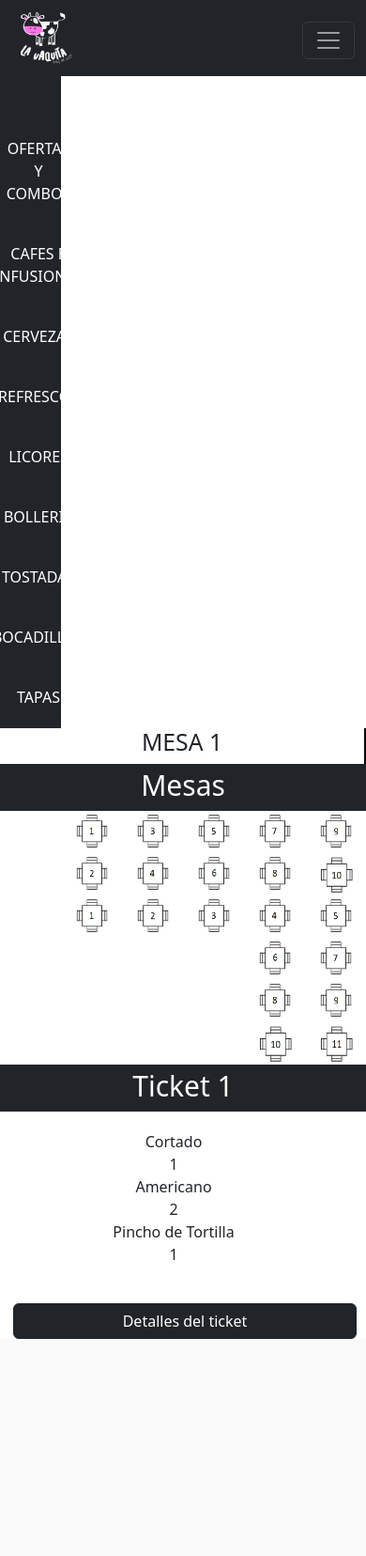
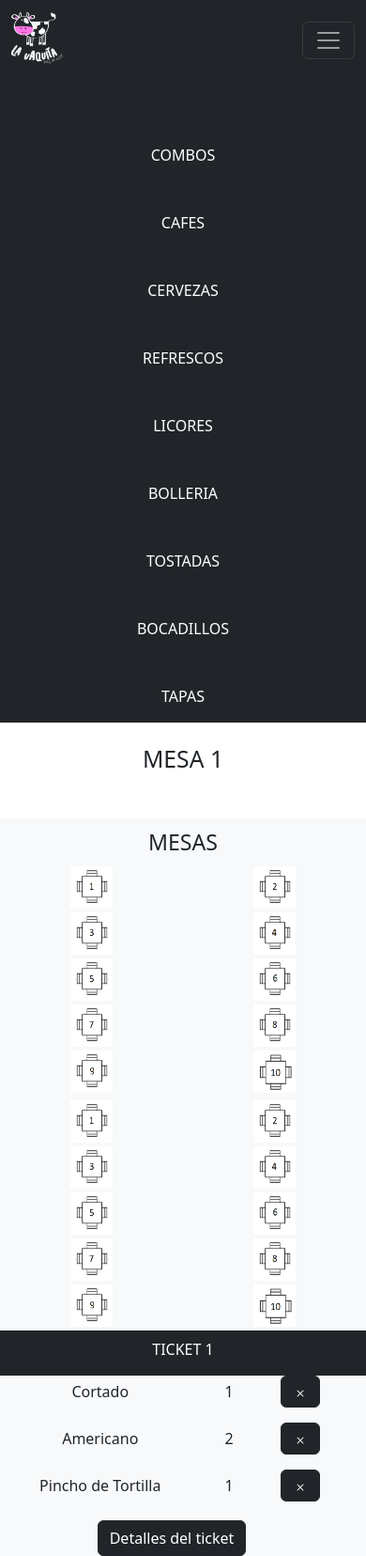
Before and after one commit to KiksoS/TPVproyect, a PHP site: page / in a window 390 px wide. Shown: the whole page at 94% size. Before the commit the page ends 1425 px from the top, so only its background shows below. Run offline with PHP 8.4, Linux system fonts and the light colour scheme; the visitor is signed in with stand-in values (Sample User, id 1); data comes from the database, SQL or seed files in the repository; some libraries are stand-ins or nearby versions.

Commit message:
fix responsive add multiple button
only add button to delete a item don't work yet

```diff
--- a/Assets/css/index.css
+++ b/Assets/css/index.css
@@ -17,14 +17,6 @@
 
 }
 
-.lateral a {
-  position: relative;
-  display: block;
-  padding: 5px;
-  color: #ffffff;
-  text-decoration: none;
-  margin-left: 15px;
-}
 
 
 .lateral a::before {
@@ -45,11 +37,12 @@
   transform: scaleX(1);
 }
 
+.lateral a:hover {
+  color: #c7094f;
+}
+
 
 /* --------------------------------aside---------------------------------- */
-.ticket {
-  padding-top: 20px;
-}
 
 .titulo2 {
   height: 50px;
@@ -72,122 +65,6 @@
 .mesa a img {
   height: 45px;
   width: 45px;
-}
-
-/* --------------------------------calculadora---------------------------------- */
-
-
-.lateral li {
-  display: flex;
-  width: 100%;
-  text-decoration: none;
-  text-transform: uppercase;
-  justify-content: center;
-  padding-left: 10px;
-}
-
-.lateral a {
-  position: relative;
-  display: block;
-  padding: 5px;
-  color: #ffffff;
-  text-decoration: none;
-
-}
-
-.lateral a::before {
-  content: '';
-  position: absolute;
-  bottom: 0;
-  left: 0;
-  width: 100%;
-  height: 2px;
-  background: linear-gradient(to right, #ffffff, #dfa9bd, #e9b6c9);
-  z-index: 1;
-  transform: scaleX(0);
-  transform-origin: left;
-  transition: transform 0.25s ease-in-out;
-}
-
-.lateral a:hover::before {
-  transform: scaleX(1);
-}
-
-/* --------------------------------calculadora---------------------------------- */
-
-.calculator {
-  display: flex;
-  flex-direction: column;
-  align-items: center;
-  background-color: #fcfbfb;
-  border: 2px solid #ccc;
-  border-radius: 5px;
-  padding: 22px;
-  box-shadow: 0px 0px 10px rgba(0, 0, 0, 0.1);
-  height: 500px;
-}
-
-.result {
-  width: 100%;
-  height: 60px;
-  margin-bottom: 20px;
-  margin-top: 10px;
-  font-size: 24px;
-  text-align: right;
-  padding: 5px;
-  background-color: #fff;
-  border: 1px solid #ccc;
-  border-radius: 5px;
-}
-
-.keypad {
-  margin-top: 5px;
-  display: flex;
-  flex-wrap: wrap;
-  justify-content: center;
-  gap: 10px;
-}
-
-.key {
-  margin-top: 10px;
-  flex: 35 35 35px;
-  height: 45px;
-  font-size: 30px;
-  background-color: #fff;
-  border: 1px solid #ccc;
-  border-radius: 5px;
-  cursor: pointer;
-  transition: background-color 0.3s ease;
-}
-
-.key:hover {
-  background-color: #e6e6e6;
-}
-
-.key.operator {
-  background-color: #f2f2f2;
-}
-
-
-.key.equal {
-  background-color: rgb(25, 25, 25);
-  color: #fff;
-  border: none;
-  flex: 2;
-}
-
-.key .c {
-  flex: 3;
-}
-
-
-.key.equal:hover {
-  transition: background-color 0.3s ease;
-}
-
-.key.zero {
-  flex-basis: 120px;
-  flex: 2;
 }
 
 
@@ -334,12 +211,3 @@ button {
   text-align: center; font-size: 40px;
 
 }
-
-.ticket{
-  padding-top: 20px;
-  margin-left: 2px;
-}
-
-.bticket{
-  margin-top: 40px;
-}
--- a/index.php
+++ b/index.php
@@ -20,71 +20,86 @@ $tickRepository = new TicketRepository;
 	<meta charset="UTF-8">
 	<meta http-equiv="X-UA-Compatible" content="IE=edge">
 	<meta name="viewport" content="width=device-width, initial-scale=1.0">
-	<link href="https://cdn.jsdelivr.net/npm/bootstrap@5.3.0-alpha3/dist/css/bootstrap.min.css" rel="stylesheet" integrity="sha384-KK94CHFLLe+nY2dmCWGMq91rCGa5gtU4mk92HdvYe+M/SXH301p5ILy+dN9+nJOZ" crossorigin="anonymous">
+	<link href="https://cdn.jsdelivr.net/npm/bootstrap@5.3.8/dist/css/bootstrap.min.css" rel="stylesheet" integrity="sha384-sRIl4kxILFvY47J16cr9ZwB07vP4J8+LH7qKQnuqkuIAvNWLzeN8tE5YBujZqJLB" crossorigin="anonymous">
 	<link href="./Assets/css/index.css" rel="stylesheet">
 	<link rel="stylesheet" href="https://cdnjs.cloudflare.com/ajax/libs/font-awesome/5.14.0/css/all.min.css">
+
 	<title>La vaquita</title>
 </head>
 
-<body class="vh-100">
+<body class="vh-min-100 d-flex flex-column">
 	<header>
 		<!-- nav -->
-		<nav class="navbar navbar-expand-lg bg-dark lateral" data-bs-theme="dark">
+<nav class="navbar navbar-expand-lg bg-dark" data-bs-theme="dark">
 	<div class="container-fluid">
-				<div class="navbar-brand" href="#">
-					<img src="./Assets/imgs/mesas/logo2.png" alt="Logo" width="55" height="55" style="margin-left:10px">
-				</div>
-				<button class="navbar-toggler" type="button" data-bs-toggle="collapse" data-bs-target="#navbarSupportedContent" aria-controls="navbarSupportedContent" aria-expanded="false" aria-label="Toggle navigation">
+
+		<a class="navbar-brand" href="#">
+			<img src="./Assets/imgs/mesas/logo2.png" alt="Logo" width="55" height="55">
+		</a>
+
+		<button class="navbar-toggler" type="button"
+			data-bs-toggle="collapse"
+			data-bs-target="#navbarSupportedContent"
+			aria-controls="navbarSupportedContent"
+			aria-expanded="false"
+			aria-label="Toggle navigation">
 			<span class="navbar-toggler-icon"></span>
 		</button>
+
 		<div class="collapse navbar-collapse" id="navbarSupportedContent">
-					<ul class="navbar-nav ms-auto mb-2 mb-lg-0">
+			<ul class="navbar-nav ms-auto mb-2 mb-lg-0 align-items-lg-center">
+
 				<li class="nav-item">
-							<a class="nav-link active" aria-current="page" href="index.php">INICIO</a>
+					<a class="nav-link active" href="index.php">INICIO</a>
 				</li>
+
 				<li class="nav-item">
 					<a class="nav-link" href="empleados.php">EMPLEADOS</a>
 				</li>
+
 				<li class="nav-item">
 					<a class="nav-link" href="caja.php" onclick="return false;">CAJA</a>
 				</li>
-						<a class="navbar-brand log-out" href="destroySession.php">
-							<img src="./Assets/imgs/log-out.png" alt="Logo" width="40" height="40">
+
+				<li class="nav-item ms-lg-3">
+					<a class="nav-link p-0" href="destroySession.php">
+						<img src="./Assets/imgs/log-out.png" alt="Logout" width="40" height="40">
 					</a>
+				</li>
+
 			</ul>
 		</div>
+
 	</div>
 </nav>
+
 	</header>
 
 	<!-- MAIN -->
-	<main class="vh-100">
-		<div class="container-fluid ">
-			<div class="row text-center vh-100">
+	<main>
+		<div class="container">
+			<div class="row text-center min-vh-100">
 				<!-- LATERAL -->
-				<div class="col-2 bg-dark lateral2 lateral text-center">
-					<ul>
-						<li style="margin-top: 30px;"><a href="/categoria.php?categoria=Combos">Ofertas y Combos</a></li>
-						<li style="margin-top: 30px;"><a href="/categoria.php?categoria=Cafes">Cafes e Infusiones</a></li>
-						<li style="margin-top: 30px;"><a href="/categoria.php?categoria=Cervezas">Cervezas</a></li>
-						<li style="margin-top: 30px;"><a href="/categoria.php?categoria=Refrescos">Refrescos</a></li>
-						<li style="margin-top: 30px;"><a href="/categoria.php?categoria=Licores">Licores</a></li>
-						<li style="margin-top: 30px;"><a href="/categoria.php?categoria=Bolleria">Bolleria</a></li>
-						<li style="margin-top: 30px;"><a href="/categoria.php?categoria=Tostadas">Tostadas</a></li>
-						<li style="margin-top: 30px;"><a href="/categoria.php?categoria=Bocadillos">Bocadillos </a></li>
-						<li style="margin-top: 30px;"><a href="/categoria.php?categoria=Tapas">Tapas</a></li>
+				<div class="col-12 col-md-3 col-lg-2 bg-dark">
+					<ul class="list-unstyled mt-4 lateral">
+						<?php
+						$categories = $proRepository->getAllCategory();
+						foreach ($categories as $cat) {
+							print "<li class='pt-5'><a class='text-white text-decoration-none ' href='/categoria.php?categoria=$cat'>$cat</a></li>";
+						}
+						?>
 					</ul>
 				</div>
 				<!-- CENTRO -->
-				<div class="col-xxl-8 col-lg-10" style="border-right:2px solid black;">
-					<div class="container text-center">
+				<div class="col-12 col-md-8 col-lg-7">
+					<div class="container py-4">
 						<div class="row text-center ">
 							<?php
 							if ($mesa == "") {
 
 								print "<h1> Selecciona un numero de Mesa</h1>";
 							} else {
-								print "<h2>MESA $mesa</h2>";
+								print "<h2 class='mb-4'>MESA $mesa</h2>";
 								print $proRepository->drawProductCard($proRepository->getAllCategoryProduct($category));
 							}
 
@@ -93,88 +108,38 @@ $tickRepository = new TicketRepository;
 					</div>
 				</div>
 				<!-- ASIDE -->
-				<div class="col-xxl-2 col-lg-12 text-center">
+				<div class="col-12 col-lg-3 bg-light">
 
-					<div class="row">
-						<div class="col-12 text-center titulo2 bg-dark">
-							<p> Mesas </p>
+					<div class="row gy-1 py-1">
+						<div class="col-12 text-center py-2">
+							<h3 class="m-0 "> MESAS </h3>
 						</div>
-						<div class="col-2 offset-2 mesa">
-							<a href="/mesa.php?mesa=1T"> <img src="./Assets/imgs/mesas/1.png" alt="mesa 1T"> </a>
+						<?php for ($i = 1; $i <= 10; $i++): ?>
+						<div class="col-6 col-lg-4 mesa">
+							<a href="/mesa.php?mesa=<?php echo $i ?>T">
+								<img class="img-fluid" src="./Assets/imgs/mesas/<?php echo $i ?>.png" alt="mesa <?php echo $i ?>">
+							</a>
 						</div>
-						<div class="col-2 mesa">
-							<a href="/mesa.php?mesa=3T"> <img src="./Assets/imgs/mesas/3.png" alt="mesa 3T"> </a>
+						<?php endfor; ?>
+
+
 					</div>
-						<div class="col-2 mesa">
-							<a href="/mesa.php?mesa=5T"> <img src="./Assets/imgs/mesas/5.png" alt="mesa 5T"> </a>
+					<div class="row gy-1 py-1">
+						<?php for ($i = 1; $i <= 10; $i++): ?>
+						<div class="col-6 col-lg-4 mesa">
+							<a href="/mesa.php?mesa=<?php echo $i ?>T">
+								<img class="img-fluid" src="./Assets/imgs/mesas/<?php echo $i ?>.png" alt="mesa <?php echo $i ?>">
+							</a>
 						</div>
-						<div class="col-2 mesa">
-							<a href="/mesa.php?mesa=7T"> <img src="./Assets/imgs/mesas/7.png" alt="mesa 7T"> </a>
-						</div>
-						<div class="col-2 mesa">
-							<a href="/mesa.php?mesa=9T"> <img src="./Assets/imgs/mesas/9.png" alt="mesa 9T"> </a>
-						</div>
-					</div>
-					<div class="row">
-						<div class="col-2 offset-2 mesa">
-							<a href="/mesa.php?mesa=2T"> <img src="./Assets/imgs/mesas/2.png" alt="mesa 2T"> </a>
-						</div>
-						<div class="col-2 mesa">
-							<a href="/mesa.php?mesa=4T"> <img src="./Assets/imgs/mesas/4.png" alt="mesa 4T"> </a>
-						</div>
-						<div class="col-2 mesa">
-							<a href="/mesa.php?mesa=6T"> <img src="./Assets/imgs/mesas/6.png" alt="mesa 6T"> </a>
-						</div>
-						<div class="col-2 mesa">
-							<a href="/mesa.php?mesa=8T"> <img src="./Assets/imgs/mesas/8.png" alt="mesa 8T"> </a>
-						</div>
-						<div class="col-2 mesa">
-							<a href="/mesa.php?mesa=10T"> <img src="./Assets/imgs/mesas/10.png" alt="mesa 10T"> </a>
-						</div>
-					</div>
-					<div class="row">
-						<div class="col-2 offset-2 mesa">
-							<a href="/mesa.php?mesa=1"> <img src="./Assets/imgs/mesas/1.png" alt="mesa 1"> </a>
-						</div>
-						<div class="col-2 mesa">
-							<a href="/mesa.php?mesa=2"> <img src="./Assets/imgs/mesas/2.png" alt="mesa 2"> </a>
-						</div>
-						<div class="col-2 mesa">
-							<a href="/mesa.php?mesa=3"> <img src="./Assets/imgs/mesas/3.png" alt="mesa 3"> </a>
-						</div>
-						<div class="col-2 mesa">
-							<a href="/mesa.php?mesa=4"> <img src="./Assets/imgs/mesas/4.png" alt="mesa 4"> </a>
-						</div>
-						<div class="col-2 mesa">
-							<a href="/mesa.php?mesa=5"> <img src="./Assets/imgs/mesas/5.png" alt="mesa 5"> </a>
-						</div>
-					</div>
-					<div class="row">
-						<div class="col-2 offset-8 mesa">
-							<a href="/mesa.php?mesa=6"> <img src="./Assets/imgs/mesas/6.png" alt="mesa 6"> </a>
-						</div>
-						<div class="col-2 mesa">
-							<a href="/mesa.php?mesa=7"> <img src="./Assets/imgs/mesas/7.png" alt="mesa 7"> </a>
-						</div>
-						<div class="col-2 offset-8 mesa">
-							<a href="/mesa.php?mesa=8"> <img src="./Assets/imgs/mesas/8.png" alt="mesa 8"> </a>
-						</div>
-						<div class="col-2 mesa">
-							<a href="/mesa.php?mesa=9"> <img src="./Assets/imgs/mesas/9.png" alt="mesa 9"> </a>
-						</div>
-						<div class="col-2 offset-8 mesa">
-							<a href="/mesa.php?mesa=10"> <img src="./Assets/imgs/mesas/10.png" alt="mesa 10"> </a>
-						</div>
-						<div class="col-2 mesa">
-							<a href="/mesa.php?mesa=11"> <img src="./Assets/imgs/mesas/11.png" alt="mesa 11"> </a>
-						</div>
+						<?php endfor; ?>
 					</div>
 					<!-- Ticket -->
 					<div class="row">
-						<div class="col-12 text-center titulo2 bg-dark">
-							<p>Ticket<?php print "   $idTicket" ?></p>
+						<div class="col-12 text-center bg-dark text-white pt-2">
+							<p>TICKET<?php print "   $idTicket" ?></p>
 						</div>
-						<div class="row ticket">
+						<div class="row ticket text-center">
+							<div class="col flex-column ">
 								<?php print $tickRepository->drawPreticket($idTicket) ?>
 
 
@@ -194,10 +159,11 @@ $tickRepository = new TicketRepository;
 						</div>
 					</div>
 				</div>
+			</div>
 	</main>
 	<script src="./Assets/js/index.js"></script>
 	<script src="./Assets/js/PopUp.js"></script>
-	<script src="https://cdn.jsdelivr.net/npm/bootstrap@5.3.0-alpha3/dist/js/bootstrap.bundle.min.js" integrity="sha384-ENjdO4Dr2bkBIFxQpeoTz1HIcje39Wm4jDKdf19U8gI4ddQ3GYNS7NTKfAdVQSZe" crossorigin="anonymous"></script>
+	<script src="https://cdn.jsdelivr.net/npm/bootstrap@5.3.8/dist/js/bootstrap.bundle.min.js" integrity="sha384-FKyoEForCGlyvwx9Hj09JcYn3nv7wiPVlz7YYwJrWVcXK/BmnVDxM+D2scQbITxI" crossorigin="anonymous"></script>
 </body>
 
 </html>
--- a/php/classes/Empleado.php
+++ b/php/classes/Empleado.php
@@ -11,7 +11,7 @@ class Empleado extends Connection
     private string $contrasenya;
     private string $foto;
 
-    public function __construct(int $cod_empleado, string $nombre, string $apellido, string $correo, string $direccion, string $contrasenya, string $foto)
+    public function __construct(int $cod_empleado = 0, string $nombre = "", string $apellido = "", string $correo = "", string $direccion = "", string $contrasenya = "", string $foto = "")
     {
         $this->cod_empleado = $cod_empleado;
         $this->nombre = $nombre;
--- a/php/classes/Security.php
+++ b/php/classes/Security.php
@@ -1,9 +1,4 @@
 <?php
-/* <?php
-require_once "autoloader.php";
-$security = new Security();
-$security->checkLoggedIn();
-?> */
 class Security extends Connection
 {
     private $loginPage = "/register.php";
--- a/php/classes/TicketRepository.php
+++ b/php/classes/TicketRepository.php
@@ -65,16 +65,26 @@ class TicketRepository extends Connection
     }
 
 
-    public function drawPreticket(int $idTicket):string
+    public function drawPreticket(int $idTicket): string
     {
         $output = "";
-        $sql = "SELECT producto.nombre, producto_servido.cantidad, producto_servido.cod_ticket FROM producto JOIN producto_servido ON producto.cod_producto = producto_servido.cod_producto;";
+        $sql = "SELECT producto.nombre,producto.cod_producto, producto_servido.cantidad, producto_servido.cod_ticket FROM producto JOIN producto_servido ON producto.cod_producto = producto_servido.cod_producto where producto_servido.cod_ticket = $idTicket";
         $query = $this->conn->query($sql);
         while ($row = $query->fetch(PDO::FETCH_ASSOC)) {
             if ($idTicket == $row["cod_ticket"]) {
-                $output .= '<div class="row">';
-                $output .= '<div class="col-md-10">' . $row["nombre"] . '</div>';
-                $output .= '<div class="col-md-2"> ' . $row["cantidad"] . '</div>';
+                $output .= '<div class="row align-items-center mb-3">';
+                $output .= '<div class="col-7">' . $row["nombre"] . '</div>';
+                $output .= '<div class="col-2"> ' . $row["cantidad"] . '</div>';
+
+                $output .= '<div class="col-3">';
+                $output .= '<form method="POST" action="restarProducto.php" style="display:inline;">';
+                $output .= '<input type="hidden" name="cod_producto" value="' . $row["cod_producto"] . '">';
+                $output .= '<input type="hidden" name="cod_ticket" value="' . $row["cod_ticket"] . '">';
+                $output .= '<button type="submit" class="btn btn-dark mt-0 py-1 "><svg xmlns="http://www.w3.org/2000/svg" width="16" height="16" fill="currentColor" class="bi bi-x" viewBox="0 0 16 16">
+                <path d="M4.646 4.646a.5.5 0 0 1 .708 0L8 7.293l2.646-2.647a.5.5 0 0 1 .708.708L8.707 8l2.647 2.646a.5.5 0 0 1-.708.708L8 8.707l-2.646 2.647a.5.5 0 0 1-.708-.708L7.293 8 4.646 5.354a.5.5 0 0 1 0-.708"/>
+                </svg></button>';
+                $output .= '</form>';
+                $output .= '</div>';
                 $output .= '</div>';
             }
         }
@@ -88,7 +98,8 @@ class TicketRepository extends Connection
         return $result;
     }
 
-    public function lastIdTable(string $mesa) {
+    public function lastIdTable(string $mesa)
+    {
 
         $sql = "SELECT MAX(cod_ticket) as cod_ticket FROM ticket WHERE num_mesa = '$mesa'";
         $query = $this->conn->query($sql);
@@ -98,7 +109,7 @@ class TicketRepository extends Connection
 
 
 
-    public function drawTicket(int $idTicket):string
+    public function drawTicket(int $idTicket): string
     {
 
         $output = "";
@@ -108,19 +119,18 @@ class TicketRepository extends Connection
         while ($row = $query->fetch(PDO::FETCH_ASSOC)) {
             if ($idTicket == $row["cod_ticket"]) {
                 $output .= "";
-                $output .= "<p>" . $row["nombre"] . " -- " . $row["cantidad"] . $row["precio"]."€". "</p>";
+                $output .= "<p>" . $row["nombre"] . " -- " . $row["cantidad"] . $row["precio"] . "€" . "</p>";
                 $subtotal = $row["cantidad"] * $row["precio"];
-            $total += $subtotal; // Agrega el subtotal al total
+                $total += $subtotal; // Agrega el subtotal al total
 
             }
-
         }
         $output .= "<p><strong>Total: " . $total . "€</strong></p>";
         return $output;
-
     }
 
-    public function closeTicket(int $idTicket) {
+    public function closeTicket(int $idTicket)
+    {
 
         $sql = "SELECT estado FROM ticket WHERE cod_ticket = $idTicket";
         $query = $this->conn->query($sql);
--- a/php/classes/productRepository.php
+++ b/php/classes/productRepository.php
@@ -37,6 +37,17 @@ class productRepository extends Connection
         return $data;
     }
 
+
+    public function getAllCategory(): array
+    {
+        $data = [];
+        $stmt = $this->conn->query("SELECT DISTINCT categoria FROM producto");
+        while ($row = $stmt->fetch(PDO::FETCH_ASSOC)) {
+            $data[] = $row["categoria"];
+        }
+        return $data;
+    }
+
     public function drawProductCard(array $data): string
     {
 
--- a/signUp.php
+++ b/signUp.php
@@ -4,7 +4,7 @@ require_once __DIR__ . "/php/autoloader.php";
 if (count($_POST) > 0) {
 
     try {
-        $repository = new Empleado;
+        $repository = new Empleado();
 
         $data = [
             'name' => $_POST["name"],
@@ -17,7 +17,7 @@ if (count($_POST) > 0) {
         $rowsAffected = $repository->insert($data);
 
         echo "Filas afectadas: " . $rowsAffected . "</br>";
-
+        header("location: register.php");
         /* echo "<pre>";
         var_dump($result);
         echo "</pre>"; */
```
Lines whose indentation alone changed are shown as unchanged.
